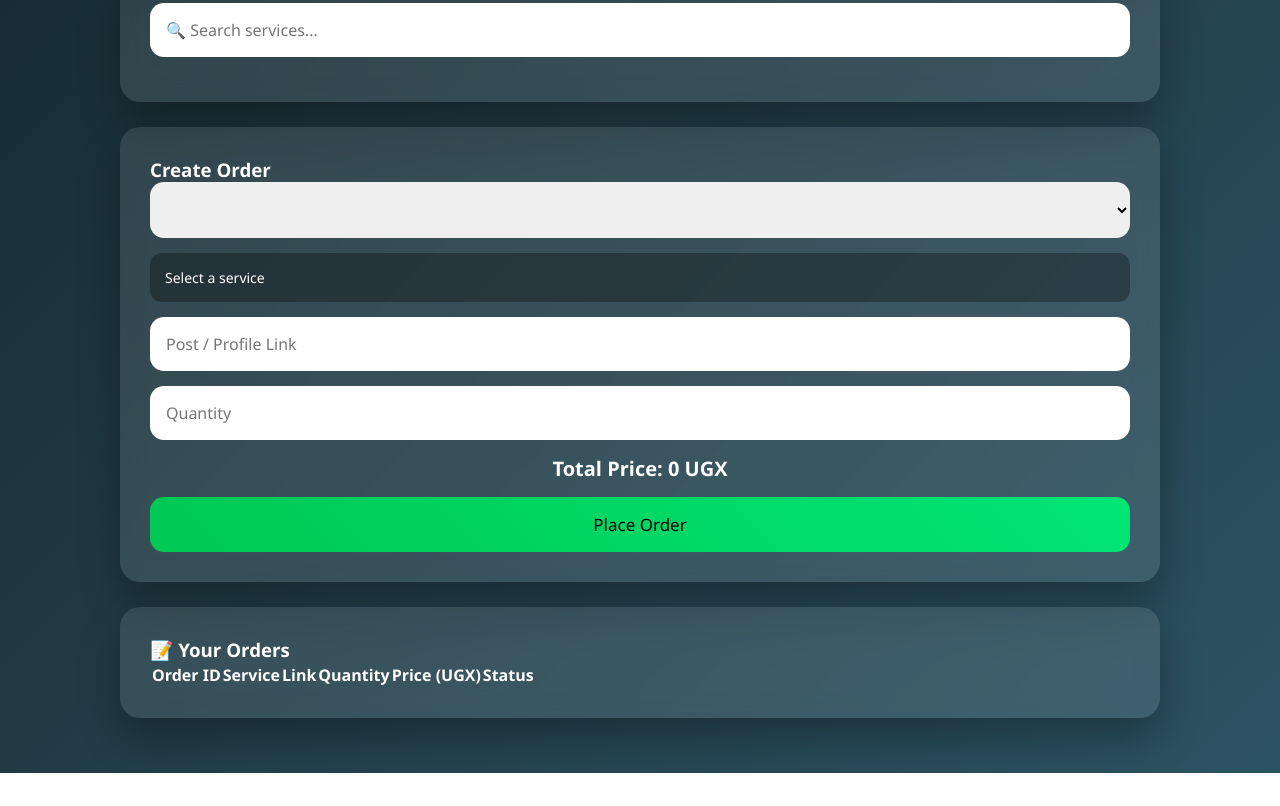
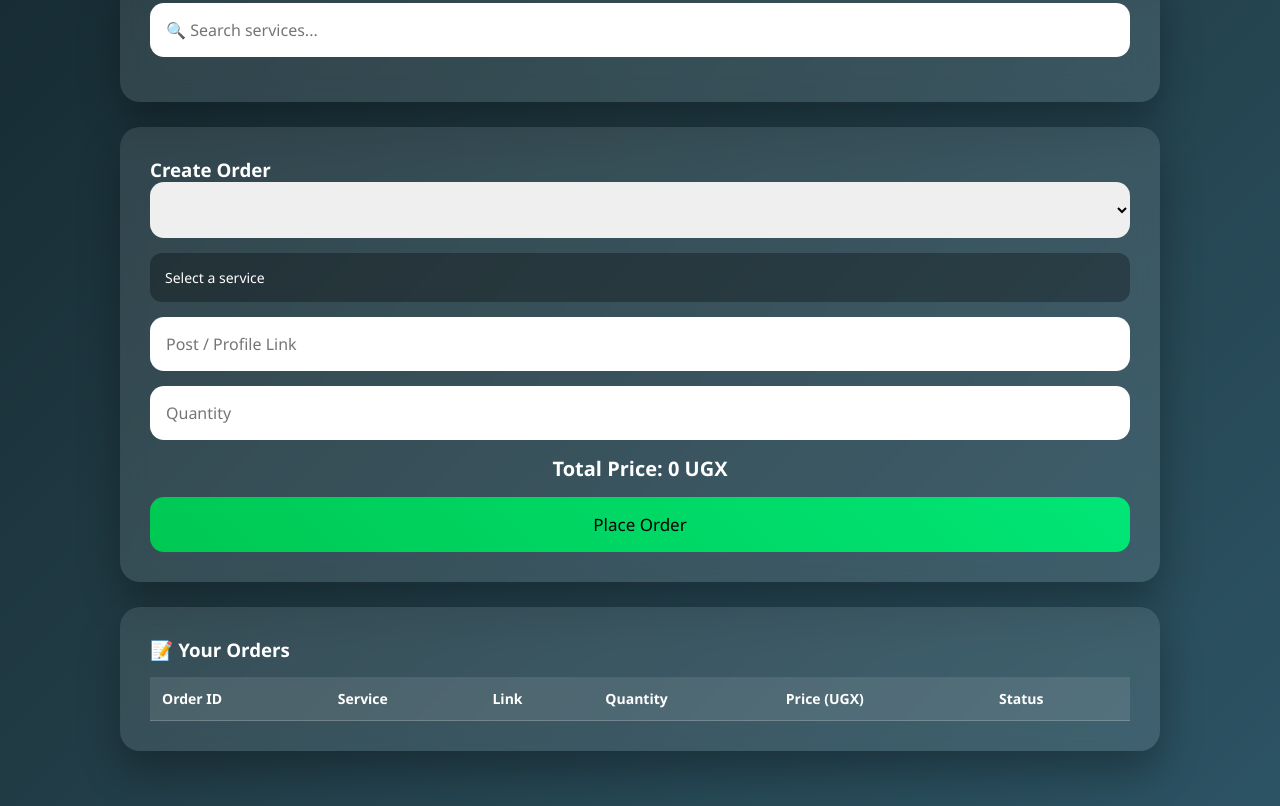
Before and after one commit to ashbelz123-droid/AshAz-Boost, a website: page public/dashboard.html in a window 1280 px wide. Shown: the part 628-1434 px from the top of the page. Before the commit the page ends 1401 px from the top, so only its background shows below. Drawn offline with Linux system fonts and the light colour scheme; no server answers.

Commit message:
Update style.css

```diff
--- a/public/style.css
+++ b/public/style.css
@@ -136,8 +136,31 @@ input:focus, select:focus {
 .x  { background: #000; color:#fff; }
 .tg { background: #229ed9; color:#fff; }
 
+/* ORDERS TABLE */
+.orders-card table {
+  width: 100%;
+  border-collapse: collapse;
+  margin-top: 15px;
+}
+
+.orders-card th, .orders-card td {
+  padding: 12px;
+  text-align: left;
+  border-bottom: 1px solid rgba(255,255,255,0.2);
+  font-size: 14px;
+}
+
+.orders-card th {
+  background: rgba(255,255,255,0.1);
+  font-weight: 600;
+}
+
+.orders-card tbody tr:hover {
+  background: rgba(255,255,255,0.05);
+}
+
 /* RESPONSIVE */
 @media (max-width: 768px) {
   .main { padding: 15px; }
   .card { padding: 22px; }
-}
+  }
```
